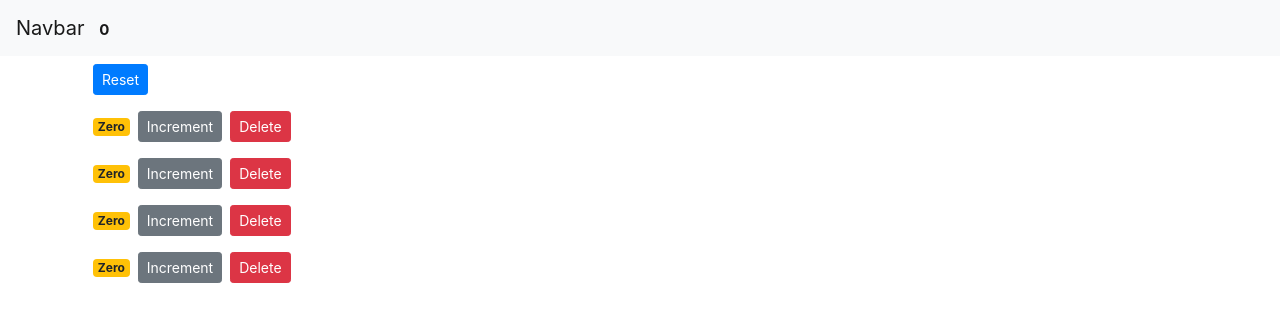
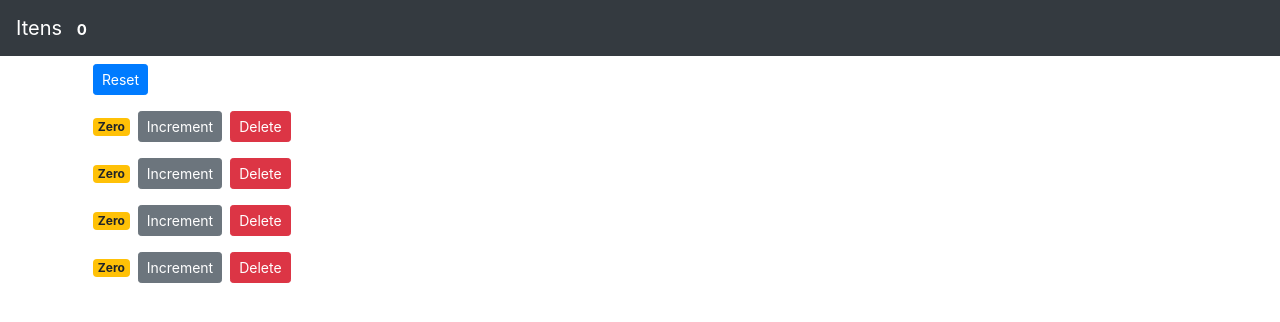
Before and after one commit to GePajarinen/Counter, a React (Create React App) app: page / in a window 1280 px wide. Shown: the top 322 px of the page. Built offline with nearby package versions, Linux system fonts and the light colour scheme.

Commit message:
Course is cover.

```diff
--- a/src/App.js
+++ b/src/App.js
@@ -17,6 +17,8 @@
       { id:4, value: 0},
     ]
   };
+
+
 
   handleIncrement = counter => {
     const counters = [...this.state.counters];
--- a/src/components/navbar.jsx
+++ b/src/components/navbar.jsx
@@ -3,9 +3,9 @@
 class NavBar extends Component{
   render(){
     return(
-      <nav className="navbar navbar-light bg-light">
+      <nav className="navbar navbar-dark bg-dark">
         <a className="navbar-brand" href="#">
-        Navbar{" "}
+        Itens{" "}
         <span className="badge badge-pill bagde-secondary">
         {this.props.totalCounters}
         </span>
```
